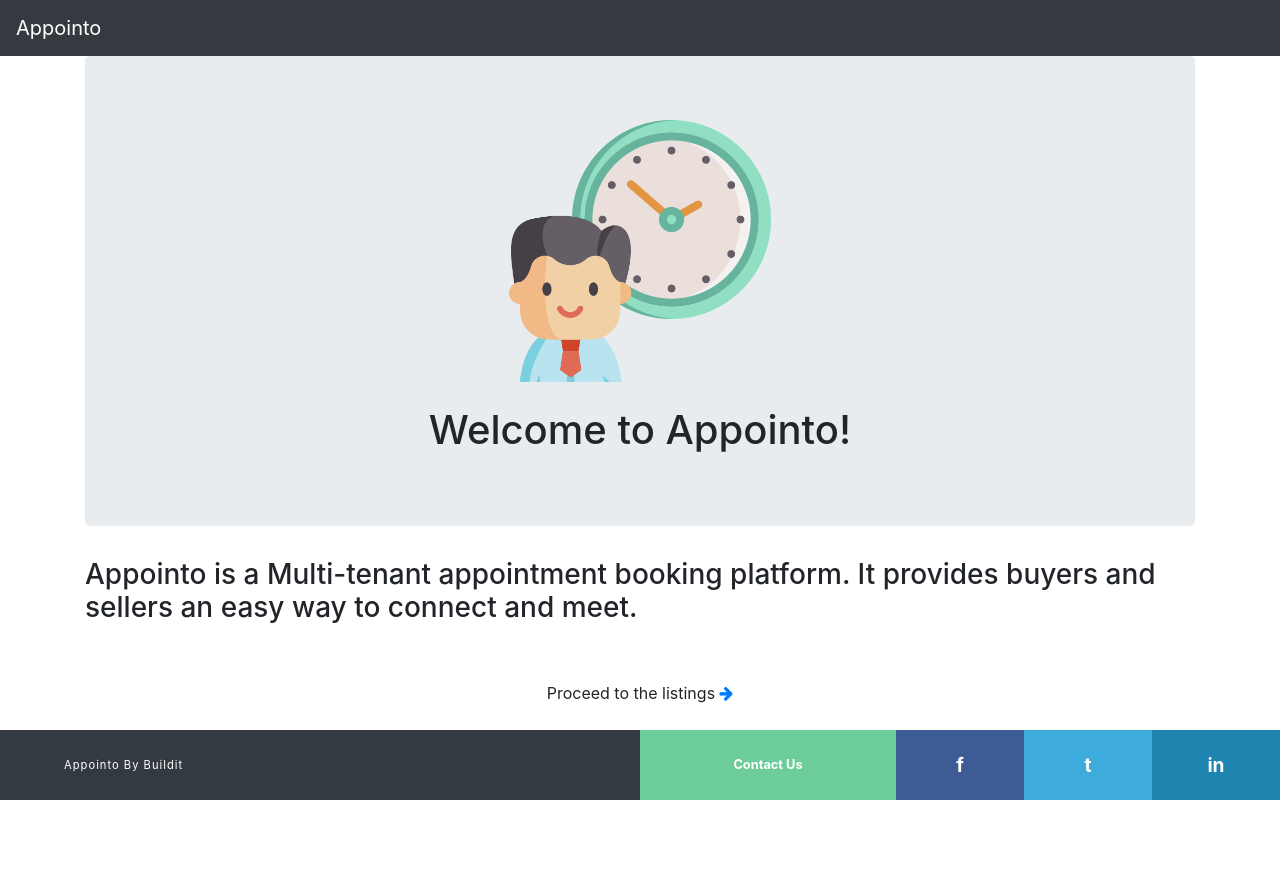
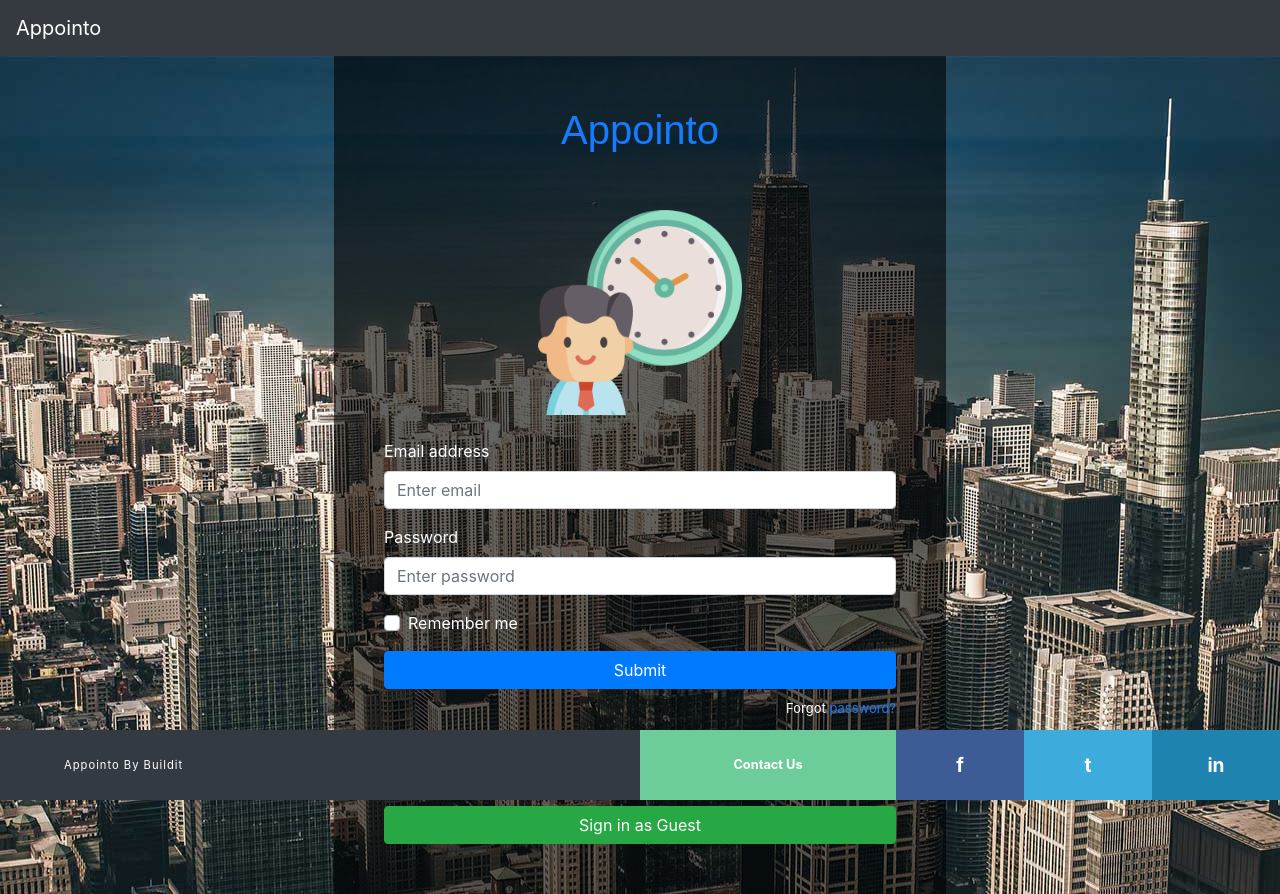
Before and after one commit to buildit/appointo, a React (Create React App) app in the folder web/: page / in a window 1280 px wide. Before the commit the page ends 800 px from the top, so only its background shows below. Built offline with nearby package versions, Linux system fonts and the light colour scheme.

Commit message:
Added router to welcome

```diff
--- a/web/src/App.js
+++ b/web/src/App.js
@@ -27,7 +27,8 @@ function App() {
       </nav>
 
       <div>
-        <Route exact path="/" component={Welcome} />
+        <Route exact path="/" component={LoginPage} />
+        <Route path="/welcome" component={Welcome} />
         <Route path="/sellers-list" component={ListingPage} />
       </div>
       <footer>
```
